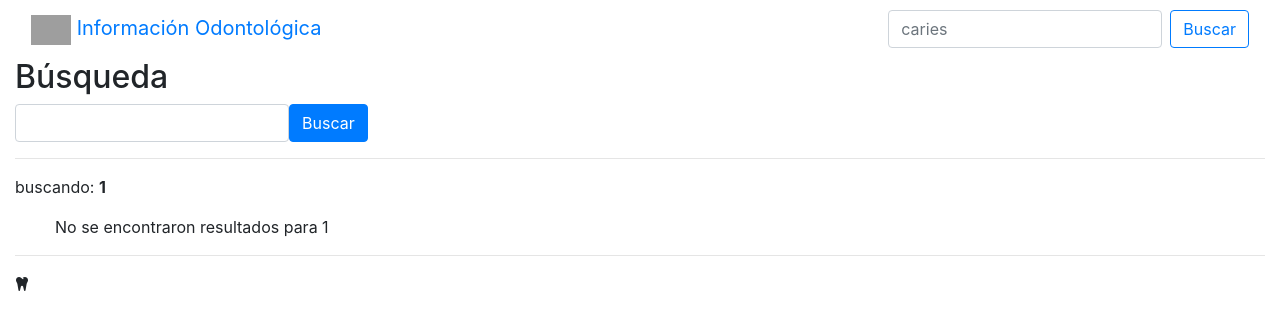
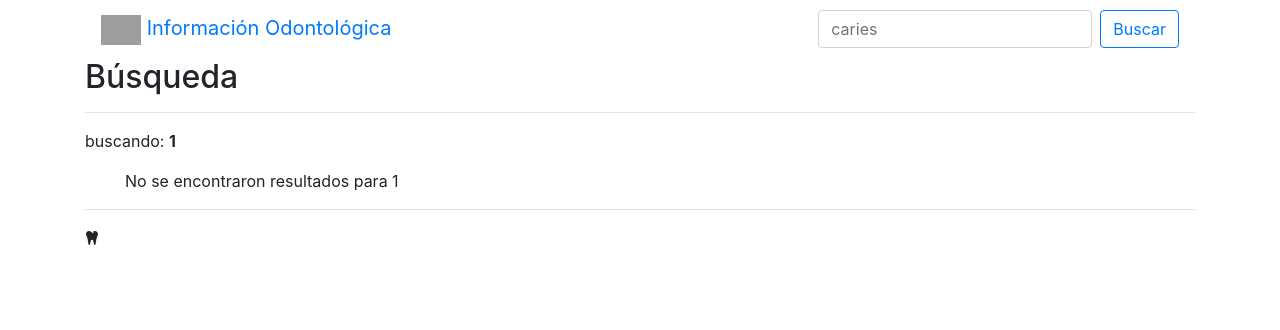
Before and after one commit to fvillena/dental-glossary, a PHP site: page /dental-glossary/search.php?query=1 in a window 1280 px wide. Shown: the top 330 px of the page. Run offline with PHP 8.4, Linux system fonts and the light colour scheme; data that the repository does not hold is empty; a stand-in replaces the project's code that opens the database connection; some libraries are stand-ins or nearby versions; grey boxes are pictures that could not be loaded.

Commit message:
changing contained and deleting search from the body

```diff
--- a/search.php
+++ b/search.php
@@ -8,16 +8,10 @@
     <title>Búsqueda</title>
 </head>
 <body>
-<div class='container-fluid'>
+<div class='container'>
 <?php include('header.php'); ?>
     <h2>Búsqueda</h2>
-    <form class="form-inline" action="search.php" method="get">
 
-<input class='form-control' type="text" name="query">
-
-<input class='btn btn-primary' type="submit" value="Buscar">
-
-</form>
 <hr>
     <p>buscando: <b><span id=query></span></b></p>
     <ul id=results>...</ul>
```
